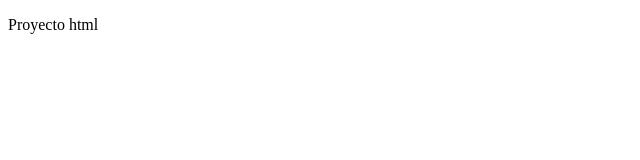
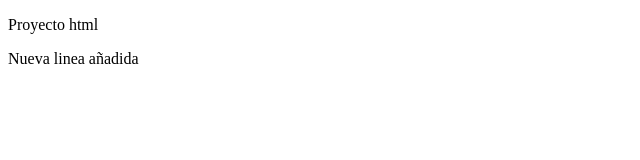
Before and after one commit to RodrigoGonzalez10/proylocal-remoto-daniel, a plain HTML site: page index.html in a window 1280 px wide. Shown: the whole page, without its empty margins (0-640 px from the left). Drawn offline with Linux system fonts and the light colour scheme.

Commit message:
Insertar nueva linea

```diff
--- a/index.html
+++ b/index.html
@@ -7,5 +7,6 @@
 </head>
 <body>
     <p>Proyecto html</p>
+    <p>Nueva linea añadida</p>
 </body>
 </html>
```
